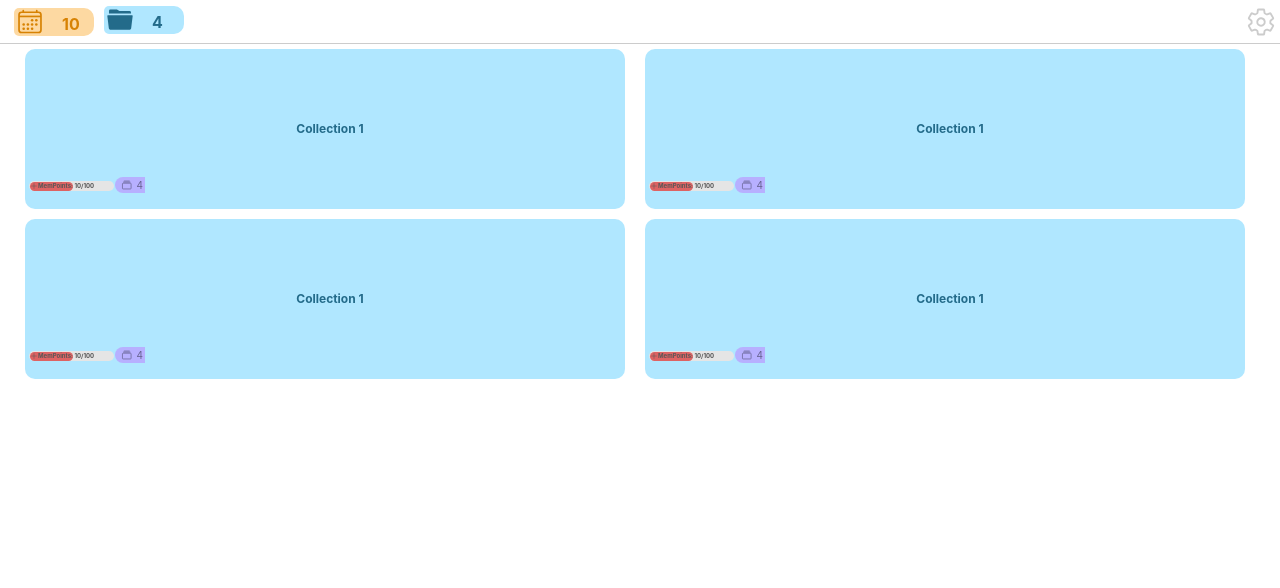
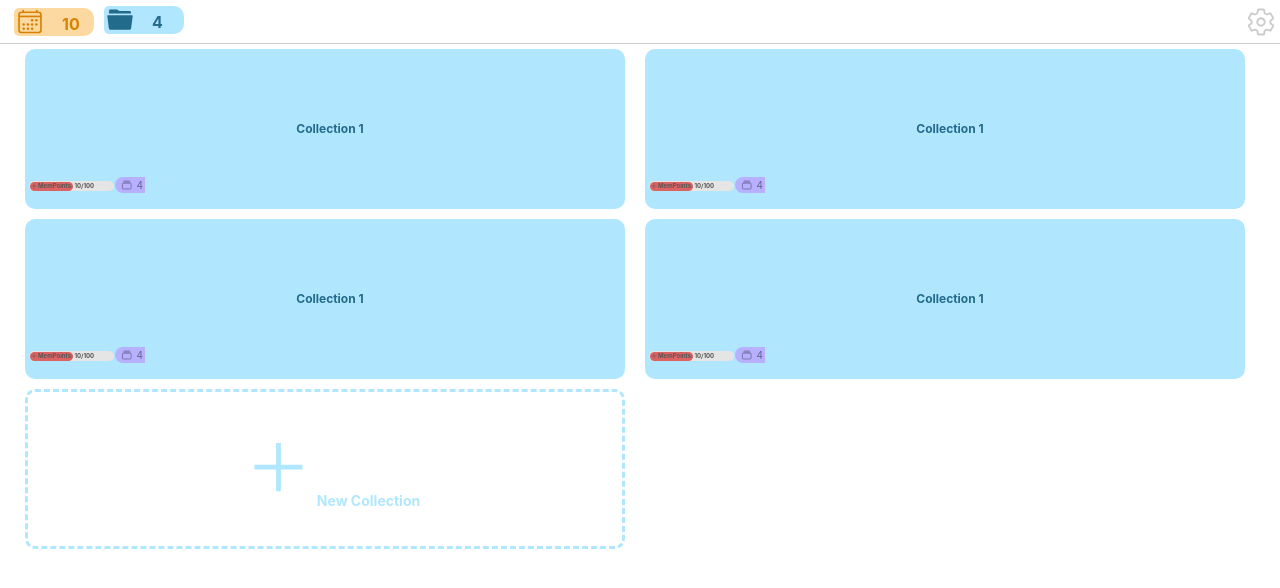
Before and after one commit to SatinTo/Memry, a React (Create React App) app: page /collections in a window 1280 px wide. Shown: the top 588 px of the page. Built offline with nearby package versions, Linux system fonts and the light colour scheme.

Commit message:
chore: Creates the Add new Collection button

```diff
--- a/src/pages/Collections.jsx
+++ b/src/pages/Collections.jsx
@@ -4,10 +4,13 @@ import {
 	IonToolbar,
 	IonIcon,
 	IonHeader,
-	IonRow
+	IonRow,
+	IonCol,
+	IonCardContent,
+	IonCardTitle
 } from "@ionic/react";
 import React from "react";
-import {calendarOutline, folderOpenSharp, settingsOutline} from 'ionicons/icons';
+import {calendarOutline, folderOpenSharp, settingsOutline,addSharp, albumsOutline} from 'ionicons/icons';
 import CollectionItems from '../components/CollectionItems';
 
 const Collections = () => {
@@ -33,6 +36,19 @@ const Collections = () => {
 						<CollectionItems />
 						<CollectionItems />
 						<CollectionItems />
+						{/* Add Button */}
+						<IonCol size="6">
+							<div style={{height: "20vh", boxShadow: "none"}}>
+								<div style={{ borderRadius: "10px", display: "inline-block", width: "calc(100% - 10px)", margin: "auto", height: "inherit", border: "dashed #B0E7FF"}}>
+									<IonCardContent className="container">
+										<IonCardTitle style={{fontSize: "12px", color: "#B0E7FF"}}>
+											<IonIcon icon={addSharp} style={{fontSize: "77px"}}/>
+											<span style={{fontSize: "14px"}}>New Collection</span>
+										</IonCardTitle>
+									</IonCardContent>
+								</div>
+							</div>
+						</IonCol>
 					</IonRow>
 				</div>
 			</IonContent>
```
